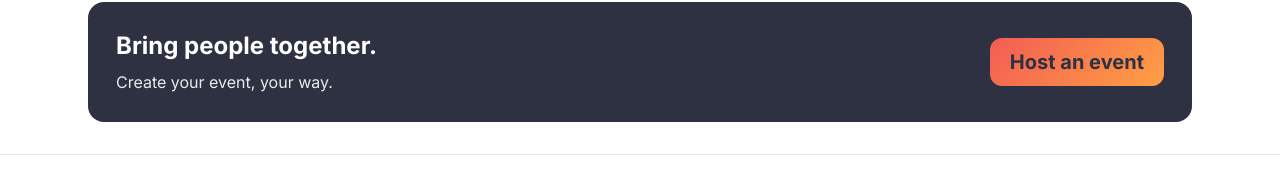
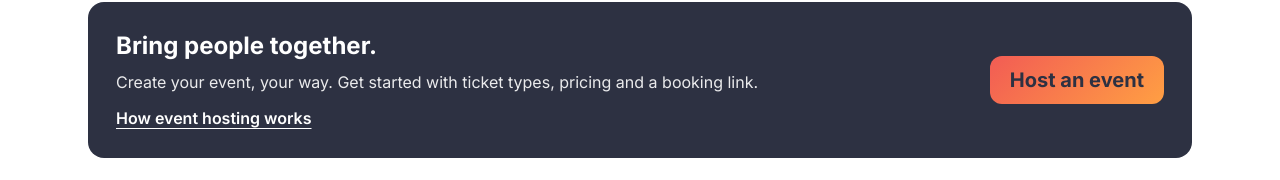
Before and after one commit to sound-matrix/Tikatero, a Next.js app: page / in a window 1280 px wide. Shown: the part 1434-1614 px from the top of the page. Built offline with nearby package versions, Linux system fonts and the light colour scheme; no server answers; the database is empty.

Commit message:
feat(seo): connect organiser resources in app/(public)/page.tsx

```diff
--- a/app/(public)/page.tsx
+++ b/app/(public)/page.tsx
@@ -139,7 +139,8 @@ export default function HomePage({ searchParams }: { searchParams: Promise<Searc
       <section className="mt-10 flex flex-col gap-5 rounded-2xl bg-ink p-7 text-white sm:flex-row sm:items-center sm:justify-between">
         <div>
           <h2 className="text-2xl font-bold">Bring people together.</h2>
-          <p className="mt-2 text-white/90">Create your event, your way.</p>
+          <p className="mt-2 text-white/90">Create your event, your way. Get started with ticket types, pricing and a booking link.</p>
+          <Link href="/organisers" className="mt-3 inline-block font-semibold text-white underline underline-offset-4">How event hosting works</Link>
         </div>
         <Link
           href="/console"
```
